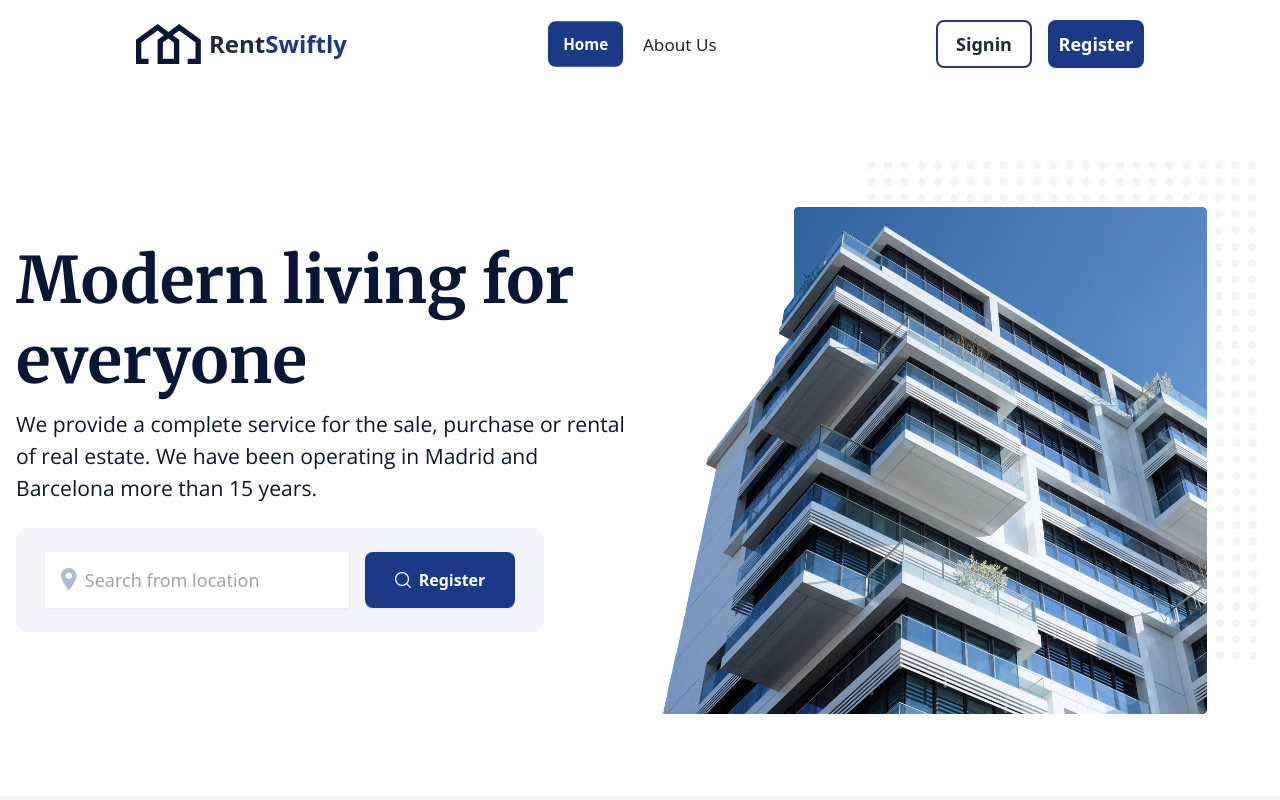
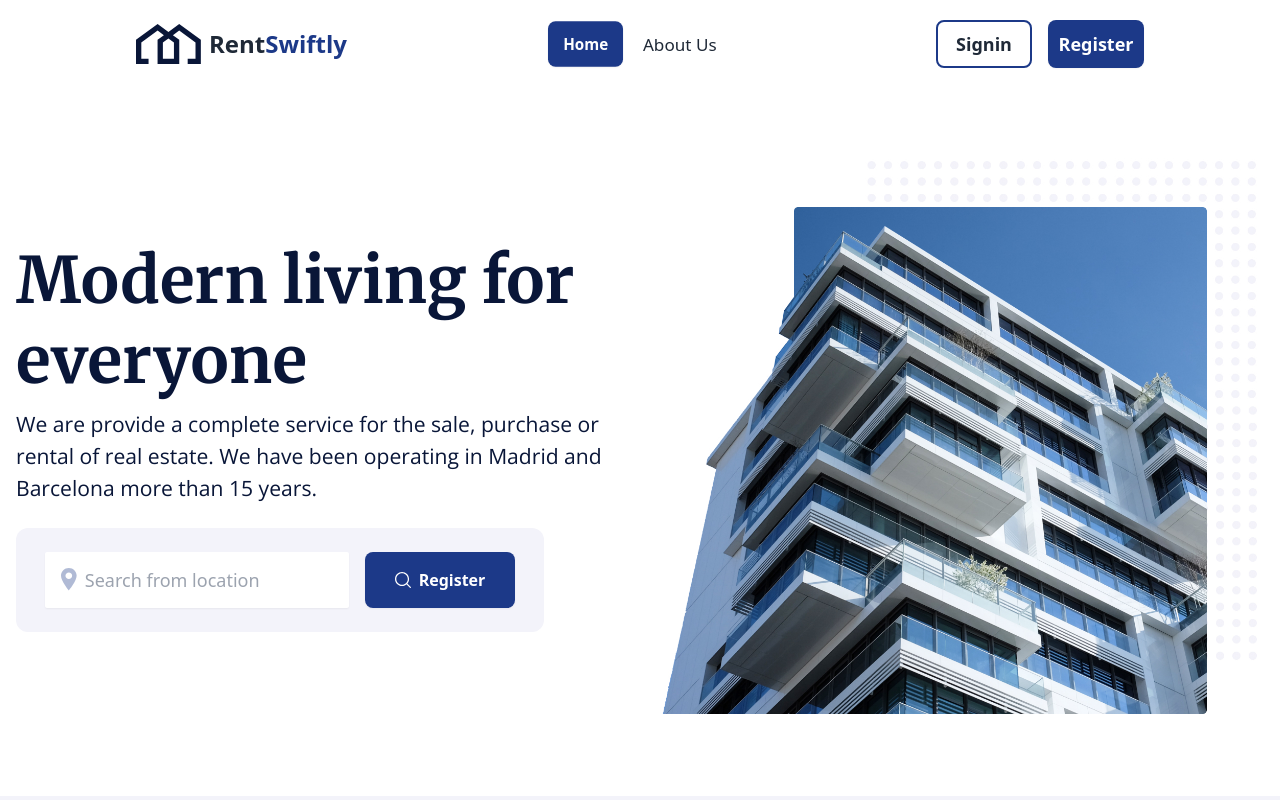
Before and after one commit to alamnahid/RentSwiftly---Renting-Made-Easy, a React (Vite) app: page / in a window 1280 px wide. Shown: the top 800 px of the page. Built offline with nearby package versions, Linux system fonts and the light colour scheme.

Commit message:
fix error

```diff
--- a/src/Pages/Home/Banner/BannerContents.jsx
+++ b/src/Pages/Home/Banner/BannerContents.jsx
@@ -6,7 +6,7 @@ const BannerContents = () => {
         <div className="px-4 lg:px-0">
             <h1 className="text-[#091638] text-2xl lg:text-[4rem] font-semibold lg:w-[35rem] lg:leading-[5rem] merrin">Modern living for everyone</h1>
 
-            <p className="text-[#091638] mt-2 sans lg:w-[39rem] lg:text-[1.32rem]">We provide a complete service for the sale, purchase or rental of real estate. We have been operating in Madrid and Barcelona more than 15 years.</p>
+            <p className="text-[#091638] mt-2 sans lg:w-[39rem] lg:text-[1.32rem]">We are provide a complete service for the sale, purchase or rental of real estate. We have been operating in Madrid and Barcelona more than 15 years.</p>
 
             <div className="lg:w-[33rem] h-[6.5rem] rounded-xl bg-[#F3F3FA] mt-6 flex justify-center items-center">
 
```
